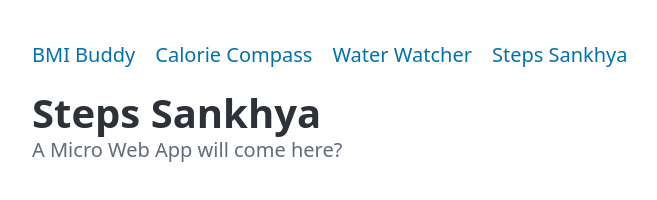
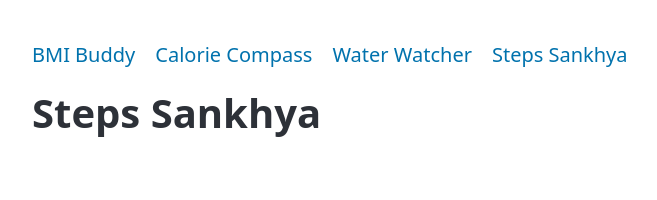
Before and after one commit to kethsaxena/NeoG_ng3_ass2, a website: page SS.html in a window 1280 px wide. Shown: the whole page, without its empty margins (8-665 px from the left). Drawn offline with nearby package versions, Linux system fonts and the light colour scheme.

```diff
--- a/SS.html
+++ b/SS.html
@@ -22,7 +22,6 @@
       </nav>
       <hgroup>
         <h1>Steps Sankhya</h1>
-        <p>A Micro Web App will come here?</p>
       </hgroup>
     </header>
     <main class="container">
```
Also changed, not shown: WW.html (+1 -3 lines).
